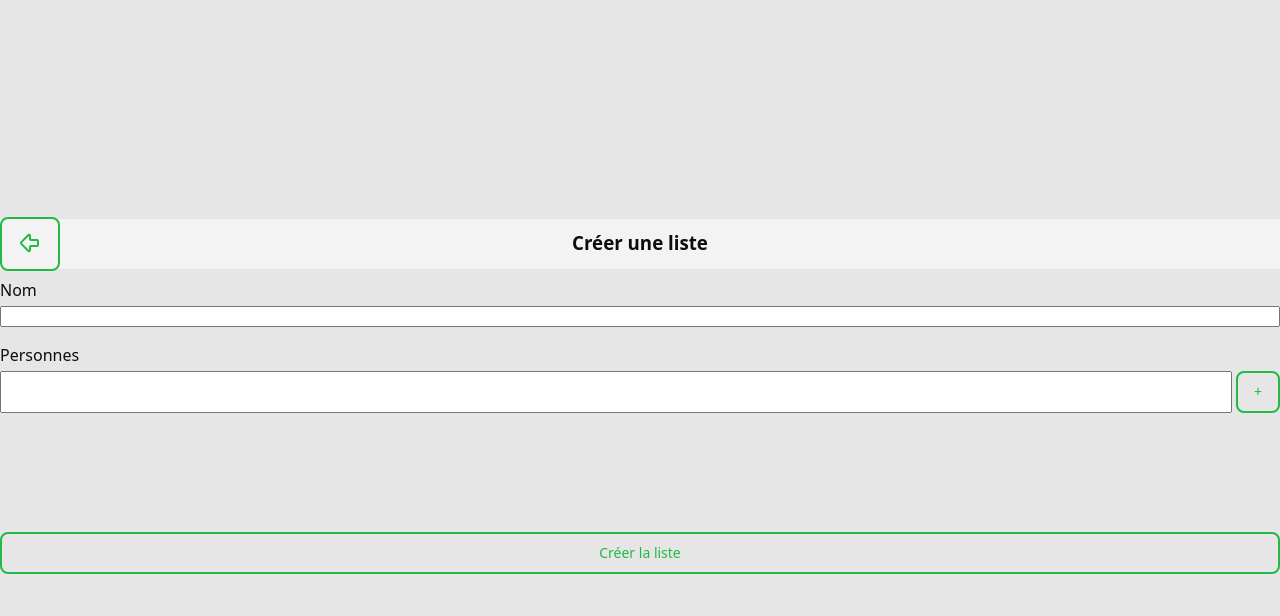
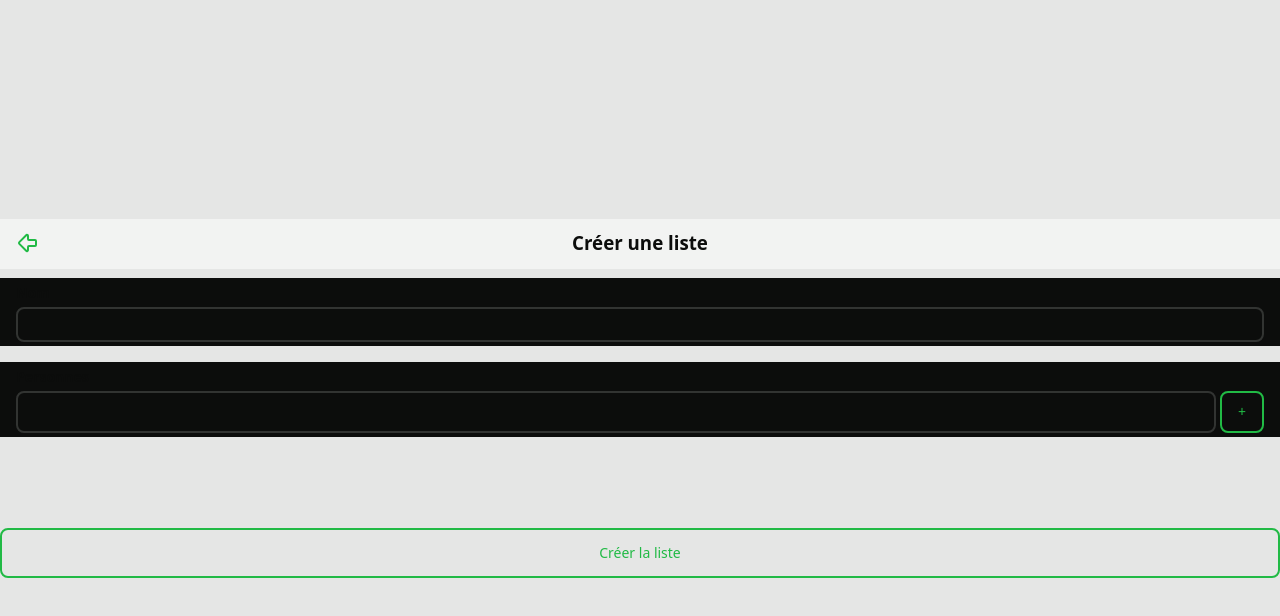
Before and after one commit to thmspry/pr-auto-assigner, a React (Vite) app: page / in a window 1280 px wide. Both pictures are taken after a click on the button "Créer une liste". Shown: the top 616 px of the page. Built offline with nearby package versions, Linux system fonts and the light colour scheme.

Commit message:
Style add edit

```diff
--- a/src/component/ListAddEdit/ListAddEdit.css
+++ /dev/null
@@ -1,89 +0,0 @@
-.add-edit {
-    display: flex;
-    flex-flow: column;
-    gap: 8px;
-
-    header {
-        position: relative;
-        display: flex;
-        align-items: center;
-        justify-content: center;
-
-        .back-btn {
-            position: absolute;
-            left: 0;
-            top: 50%;
-
-            translate: 0 -50%;
-        }
-    }
-
-    main {
-        display: flex;
-        flex-flow: column;
-        gap: 16px;
-
-        .field {
-            display: flex;
-            gap: 4px;
-            flex-flow: column;
-        }
-
-        .people-list {
-            display: flex;
-            flex-flow: column;
-
-            .person {
-                display: flex;
-                align-items: center;
-                justify-content: space-between;
-
-                &:not(:last-child) {
-                    border-bottom: 1px gray solid;
-                }
-
-                &:hover{
-                    button {
-                        opacity: 1;
-                    }
-                }
-
-                span {
-                    margin-left: 4px;
-                    height: fit-content;
-                }
-
-                button {
-                    opacity: 0;
-                    background: none;
-                    transition: 300ms;
-                }
-            }
-
-
-
-            .input-person {
-                display: flex;
-                gap: 4px;
-
-                input {
-                    width: 100%;
-                }
-            }
-        }
-    }
-
-    footer {
-        .main-action {
-            width: 100%;
-        }
-    }
-}
-
-header, main, footer {
-    width: 100%;
-}
-
-
-@media (prefers-color-scheme: light) {
-}
--- /dev/null
+++ b/src/component/ListAddEdit/ListAddEdit.scss
@@ -0,0 +1,158 @@
+@use '../../colors';
+
+.add-edit {
+  display: flex;
+  flex-flow: column;
+  gap: 8px;
+
+  header {
+    position: relative;
+    display: flex;
+    align-items: center;
+    justify-content: center;
+
+    .back-btn {
+      position: absolute;
+      left: 0;
+      top: 50%;
+      border: none;
+
+      translate: 0 -50%;
+    }
+  }
+
+  main {
+    display: flex;
+    flex-flow: column;
+    gap: 16px;
+
+    .field {
+      display: flex;
+      gap: 4px;
+      flex-flow: column;
+      background: colors.$dark-2;
+      padding: 4px 16px;
+
+      label {
+        font-size: 14px;
+        font-weight: bold;
+      }
+    }
+
+    .people-list {
+      display: flex;
+      flex-flow: row wrap;
+      gap: 8px;
+
+      .person {
+        $base-background: colors.$dark-1;
+        display: flex;
+        align-items: center;
+        justify-content: space-between;
+        background: $base-background;
+        padding: 8px;
+        border-radius: 8px;
+        position: relative;
+        cursor: pointer;
+        border-bottom: 2px solid colors.$border;
+
+        &.correspond-to-input {
+          animation: a infinite 4s;
+
+          @keyframes a {
+            0% {
+              background: $base-background;
+            }
+
+            10% {
+              background: hsl(134 69.9% 13.3%);
+            }
+
+            20% {
+              background: $base-background;
+            }
+
+            30% {
+              background: hsl(134 69.9% 13.3%);
+            }
+            40% {
+              background: $base-background;
+            }
+
+            50% {
+              background: hsl(134 69.9% 13.3%);
+            }
+
+            60% {
+              background: $base-background;
+            }
+
+            100% {
+              background: $base-background;
+            }
+          }
+        }
+
+
+        .delete-layer {
+          position: absolute;
+          left: 0;
+          top: 0;
+          width: 100%;
+          height: 100%;
+          background: rgba(222, 43, 112, 0.35);
+          transition: 300ms;
+          opacity: 0;
+          border-radius: 8px;
+
+          &:hover {
+            opacity: 1;
+          }
+
+          .delete-icon {
+            position: absolute;
+            left: 50%;
+            top: 50%;
+            translate: -50% -50%;
+          }
+        }
+
+        &:hover {
+          button {
+            opacity: 1;
+          }
+        }
+
+        span {
+          margin-left: 4px;
+          height: fit-content;
+        }
+      }
+
+      .input-person {
+        display: flex;
+        gap: 4px;
+        width: 100%;
+
+        input {
+          width: 100%;
+        }
+      }
+    }
+  }
+
+  footer {
+    .main-action {
+      width: 100%;
+      height: 100%;
+    }
+  }
+}
+
+header, main, footer {
+  width: 100%;
+}
+
+
+@media (prefers-color-scheme: light) {
+}
--- a/src/component/ListAddEdit/ListAddEdit.tsx
+++ b/src/component/ListAddEdit/ListAddEdit.tsx
@@ -1,4 +1,4 @@
-import './ListAddEdit.css'
+import './ListAddEdit.scss'
 import type {List} from "../../types/list.ts";
 import {useState} from "react";
 import {ArrowBigLeft, Trash2} from "lucide-react";
@@ -63,7 +63,12 @@ const ListAddEdit = ({addList, editList, deleteList, list, existantList, switchM
     }
 
     const addPerson = () => {
-        setPeople([...people, peopleInput]);
+        const actualInput = peopleInput.trim();
+        if(people.includes(actualInput) || actualInput === '') {
+            return;
+        }
+        setPeople([...people, actualInput]);
+        setPeopleInput('');
     }
 
     const deletePerson = (person: string) => {
@@ -71,14 +76,14 @@ const ListAddEdit = ({addList, editList, deleteList, list, existantList, switchM
         setPeople(withoutPerson);
     }
 
-    const handleEnter = () => {
-        if(people.includes(peopleInput)) {
-            return;
+    const correspondToInput = (person: string): string => {
+        const actualInput = peopleInput.trim();
+        if(person === actualInput) {
+            return 'correspond-to-input';
         }
-        addPerson();
-        setPeopleInput('');
-    };
 
+        return '';
+    }
 
     return (
         <div className="add-edit">
@@ -104,9 +109,11 @@ const ListAddEdit = ({addList, editList, deleteList, list, existantList, switchM
                     <label htmlFor={'people'}>Personnes</label>
                     <div className="people-list">
                         {people.map((p) => {
-                            return <div className="person">
+                            return <div className={`person ${correspondToInput(p)}`} onClick={() => deletePerson(p)}>
                                 <span>{p}</span>
-                                <button onClick={() => deletePerson(p)}><Trash2 size={14} color="#de2b94"/></button>
+                                <div className="delete-layer">
+                                    <Trash2 className="delete-icon" size={14} color="#cb6465"/>
+                                </div>
                             </div>;
                         })}
                         <div className="input-person">
@@ -117,7 +124,7 @@ const ListAddEdit = ({addList, editList, deleteList, list, existantList, switchM
                                    }
                                    onKeyDown={(event) => {
                                        if (event.key === 'Enter') {
-                                           handleEnter(); // 👉 Ta fonction à appeler
+                                           addPerson();
                                        }
                                    }}
                             />
--- a/src/index.scss
+++ b/src/index.scss
@@ -44,6 +44,20 @@ button.delete {
   color: colors.$dark-font-1;
 }
 
+input {
+  background: transparent;
+  outline: none;
+  border: colors.$border 2px solid;
+  border-radius: 8px;
+  transition: 200ms;
+  padding: 8px 16px;
+
+  &:active, &:focus {
+    border-color: rgb(33, 186, 69);
+    background: linear-gradient(0deg, transparent, hsl(134 69.9% 13.3%));
+  }
+}
+
 @media (prefers-color-scheme: light) {
   :root {
     color: colors.$light-font-1;
```
